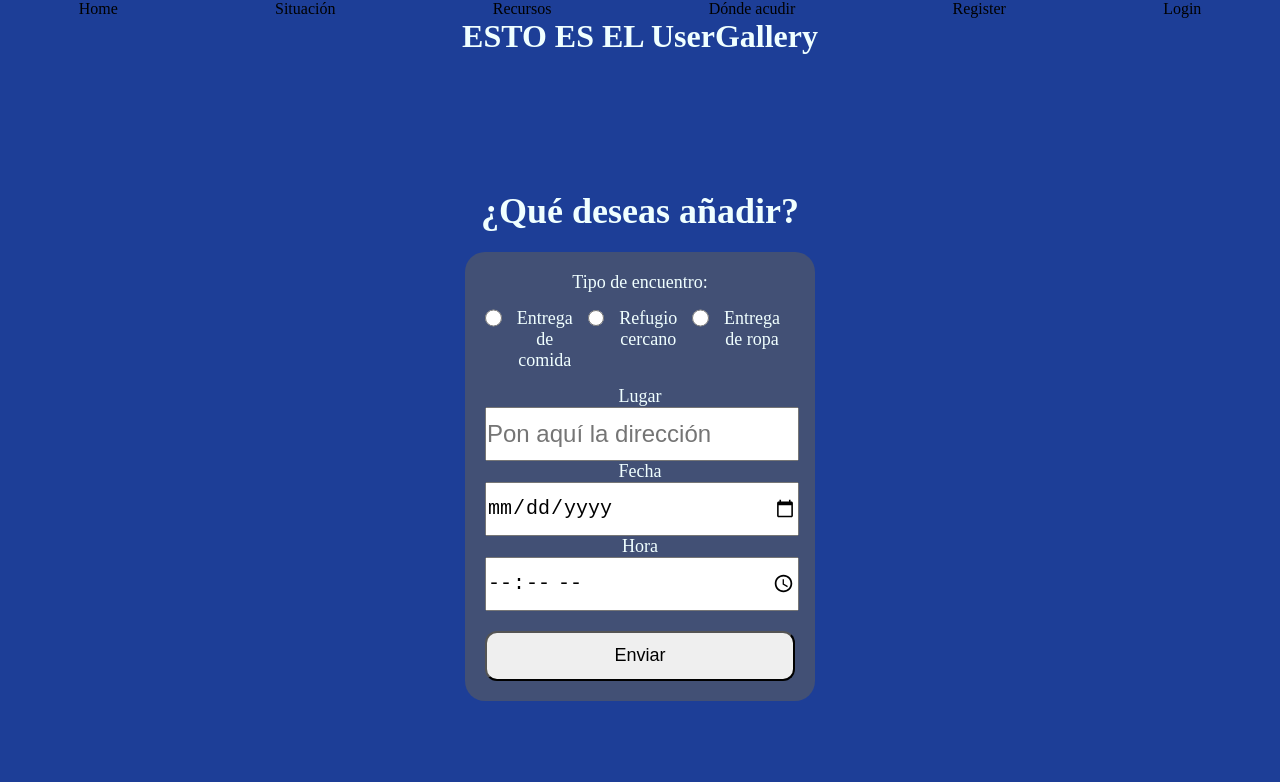
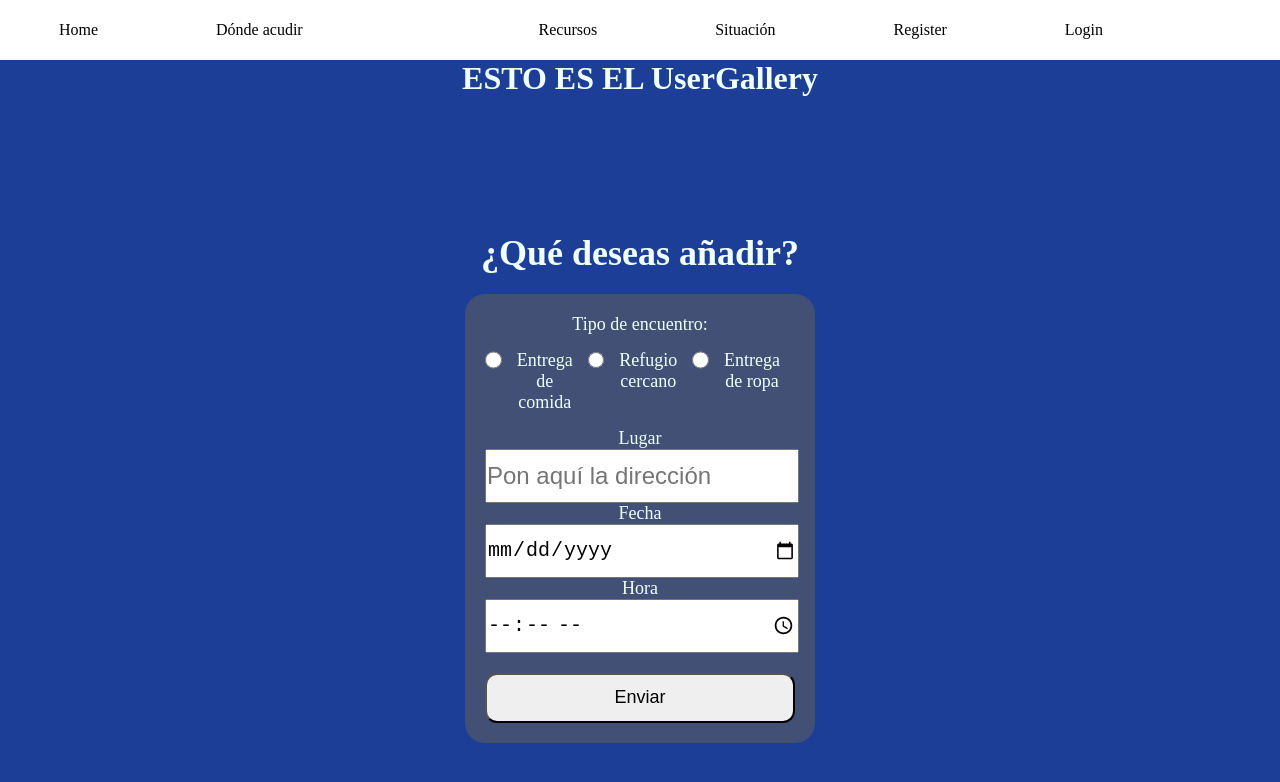
Before and after one commit to PabloRDev/Homeless-project, a React (Create React App) app in the folder Client/client/: page /userevents in a window 1280 px wide. Shown: the top 782 px of the page. Built offline with nearby package versions, Linux system fonts and the light colour scheme.

Commit message:
CHANGE LI HEADER

```diff
--- a/Client/client/src/components/Header/Header.jsx
+++ b/Client/client/src/components/Header/Header.jsx
@@ -17,27 +17,37 @@ const Header = () => {
   return (
     <div className="headerWrapper">
       <div className="openedHeader">
-        <>
         <nav className="nav">
+          <ul>
+            <li>
               <Link to="/">Home</Link>
+            </li>
+            <li>
+              <Link to="/appgallery">Dónde acudir</Link>
+            </li>
+            <li>{user && <Link to="/userevents">Comparte tu evento</Link>}</li>
+            <li>
+              <Link to="/ayuda">Recursos</Link>
+            </li>
+            <li>
               <Link to="/about">Situación</Link>
-            <Link to="/ayuda">Recursos</Link>
-            <Link to="/appgallery">Dónde acudir</Link>
-            {user && <Link to="/userevents">Comparte tu evento</Link>}
-            {!user && <Link to="/register">Register</Link>}
-            {!user && <Link to="/login">Login</Link>}
+            </li>
+            <li>{!user && <Link to="/register">Register</Link>}</li>
+            <li>{!user && <Link to="/login">Login</Link>}</li>
+            <li>
               {user && (
                 <Link to="/logout" onClick={() => (window.location.href = "/")}>
                   Logout
                 </Link>
               )}
+            </li>
+          </ul>
         </nav>
         {user && <p>Hello: {user.name}</p>}
-        </>
-      </div>
 
         <Navbar open={open} handleClick={handleClick} />
         <MenuButton open={open} handleClick={handleClick} />
+      </div>
     </div>
   );
 };
--- a/Client/client/src/components/Navbar/Navbar.jsx
+++ b/Client/client/src/components/Navbar/Navbar.jsx
@@ -8,43 +8,45 @@ const Navbar = ({ open, handleClick }) => {
   const { user } = useContext(UserContext);
   return (
     <div className={`navbarWrapper ${open ? "opened" : "closed"}`}>
-      <>
         <nav className="nav">
-          <Link to="/" onClick={handleClick}>
+      <ul>
+          <li><Link to="/" onClick={handleClick}>
             Home
-          </Link>
-          <Link to="/about" onClick={handleClick}>
+          </Link></li>
+          <li><Link to="/about" onClick={handleClick}>
             Situación
-          </Link>
-          <Link to="/ayuda" onClick={handleClick}>
+          </Link></li>
+          <li><Link to="/ayuda" onClick={handleClick}>
             Recursos
-          </Link>
-          <Link to="/appgallery" onClick={handleClick}>
+          </Link></li>
+          <li><Link to="/appgallery" onClick={handleClick}>
             Dónde acudir
-          </Link>
-          {user && (
+          </Link></li>
+          <li>{user && (
             <Link to="/userevents" onClick={handleClick}>
               Comparte tu evento
             </Link>
-          )}
+          )}</li>
+          <li>
           {!user && (
             <Link to="/register" onClick={handleClick}>
               Register
             </Link>
-          )}
+          )}</li>
+          <li>
           {user && (
             <Link to="/logout" onClick={() => (window.location.href = "/")}>
               Logout
             </Link>
-          )}
-          {!user && (
+          )}</li>
+          <li>{!user && (
             <Link to="/login" onClick={handleClick}>
               Login
             </Link>
-          )}
+          )}</li>
+        {user && <p>Hello: {user.name}</p>}
+        </ul>
         </nav>
-        {user && <p>Hello: {user.name}</p>}
-      </>
     </div>
   );
 };
```
Lines whose indentation alone changed are shown as unchanged.
